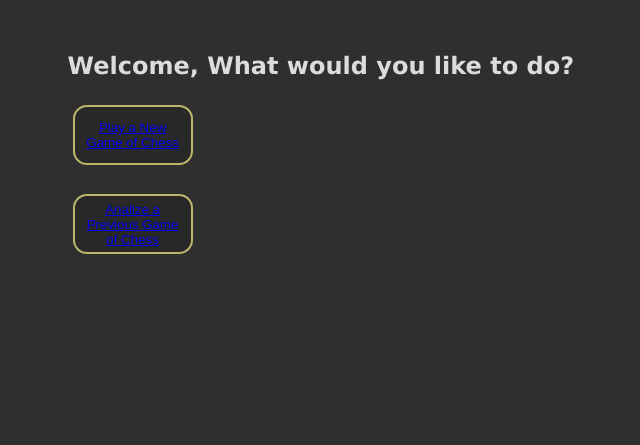
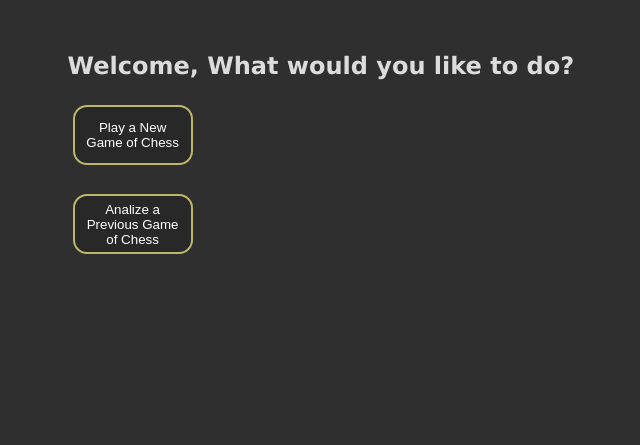
Before and after one commit to CimaglioBM/Chess-Game, a Flask app: page /home.html in a window 1280 px wide. Shown: the part 71-516 px from the top of the page, without its empty margins (22-662 px from the left). Run offline with Flask 2, Linux system fonts and the light colour scheme; some libraries are stand-ins or nearby versions.

Commit message:
Update home.css
Styling things

```diff
--- a/static/css/home.css
+++ b/static/css/home.css
@@ -17,6 +17,15 @@
 
 header, .navbar {
     background-color: transparent;
+}
+
+a{
+    color: white;
+    text-decoration: none;
+}
+
+a:visited{
+    color: white;
 }
 
 header {
```
